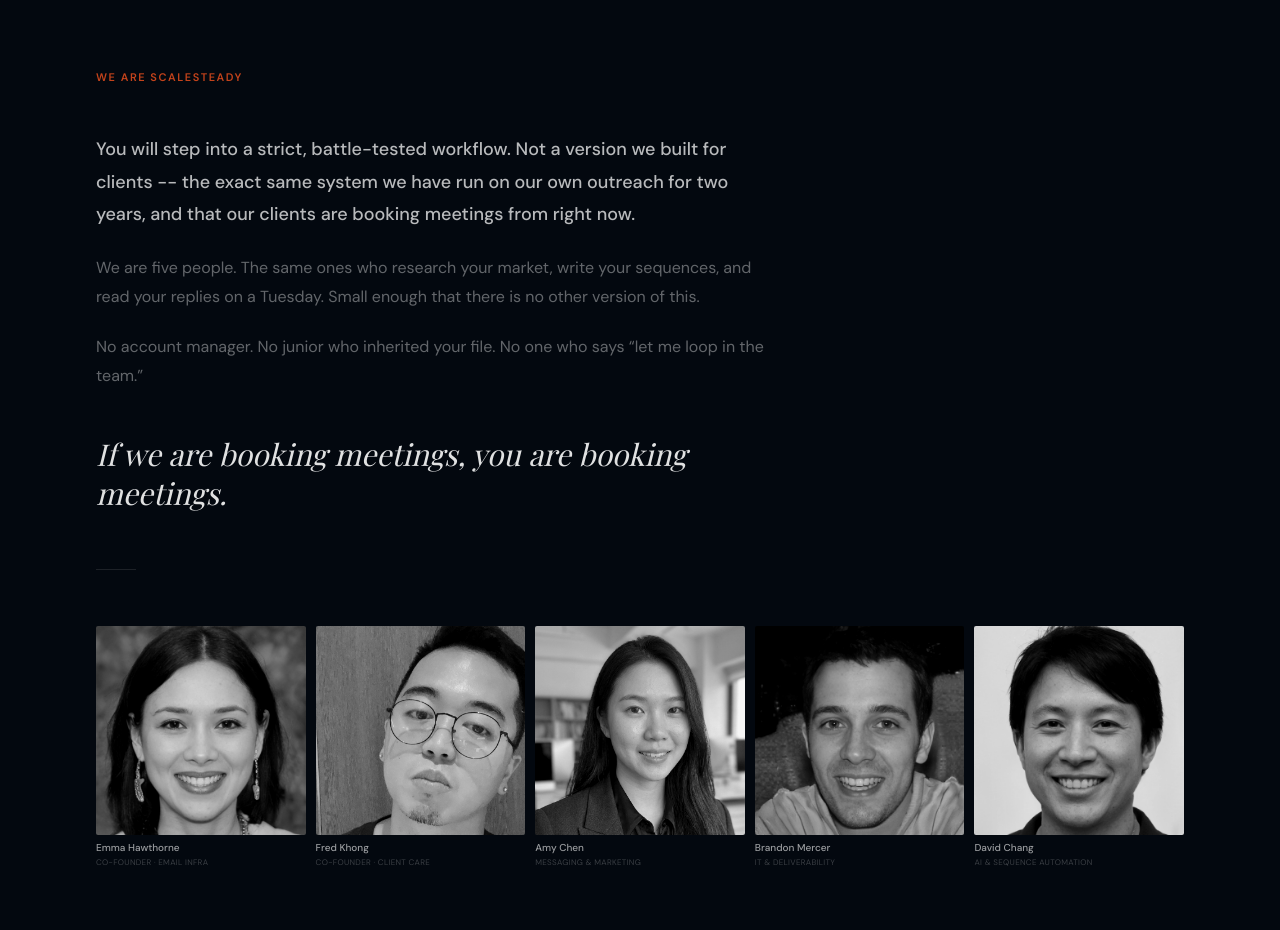
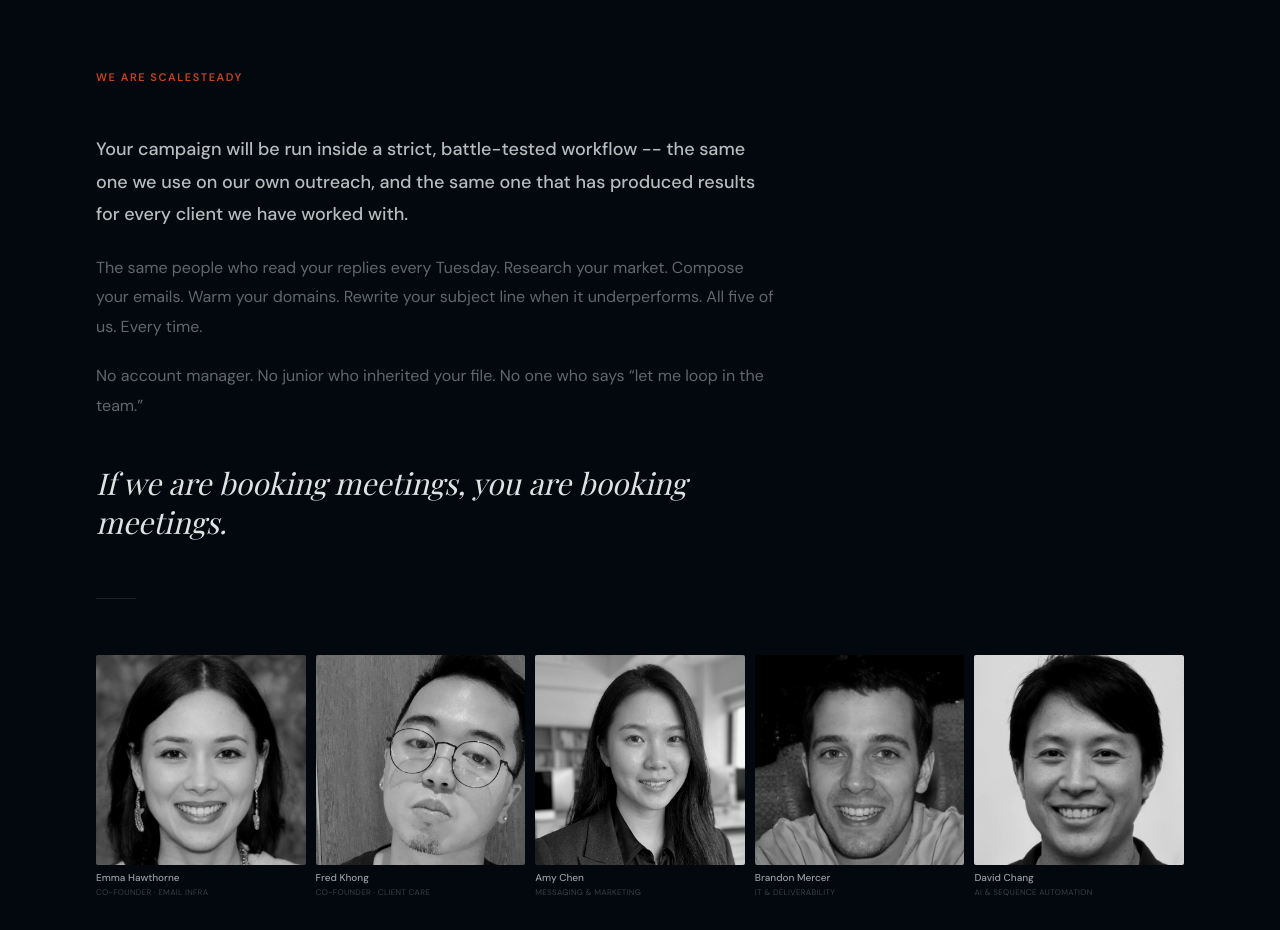
Before and after one commit to jaexochill2-code/scalesteady-engineers, a Next.js app: page / in a window 1280 px wide. Shown: the part 6060-6990 px from the top of the page. Built offline with nearby package versions, Linux system fonts and the light colour scheme.

Commit message:
copy: workflow P1 verbatim user framing, people follow as proof with concrete actions (Tuesday replies, market research, domains)

```diff
--- a/src/app/page.tsx
+++ b/src/app/page.tsx
@@ -846,14 +846,14 @@ export default function Home() {
               className="font-sans"
               style={{ fontSize: "clamp(15px, 1.6vw, 18px)", lineHeight: "1.8", color: "rgba(255,255,255,0.72)", fontWeight: 500 }}
             >
-              You will step into a strict, battle-tested workflow. Not a version we built for clients -- the exact same system we have run on our own outreach for two years, and that our clients are booking meetings from right now.
+              Your campaign will be run inside a strict, battle-tested workflow -- the same one we use on our own outreach, and the same one that has produced results for every client we have worked with.
             </p>
 
             <p
               className="font-sans"
               style={{ fontSize: "clamp(13px, 1.4vw, 16px)", lineHeight: "1.85", color: "rgba(255,255,255,0.38)", marginTop: "clamp(16px, 2vw, 22px)" }}
             >
-              We are five people. The same ones who research your market, write your sequences, and read your replies on a Tuesday. Small enough that there is no other version of this.
+              The same people who read your replies every Tuesday. Research your market. Compose your emails. Warm your domains. Rewrite your subject line when it underperforms. All five of us. Every time.
             </p>
 
             <p
```
